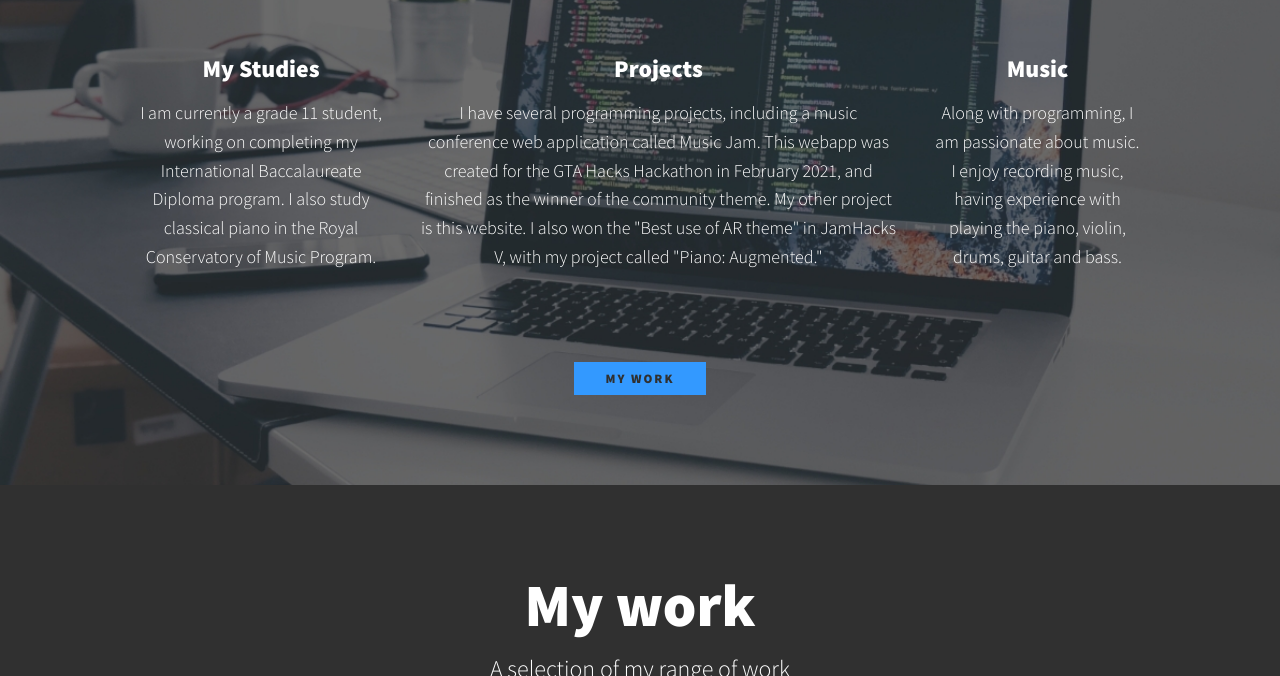
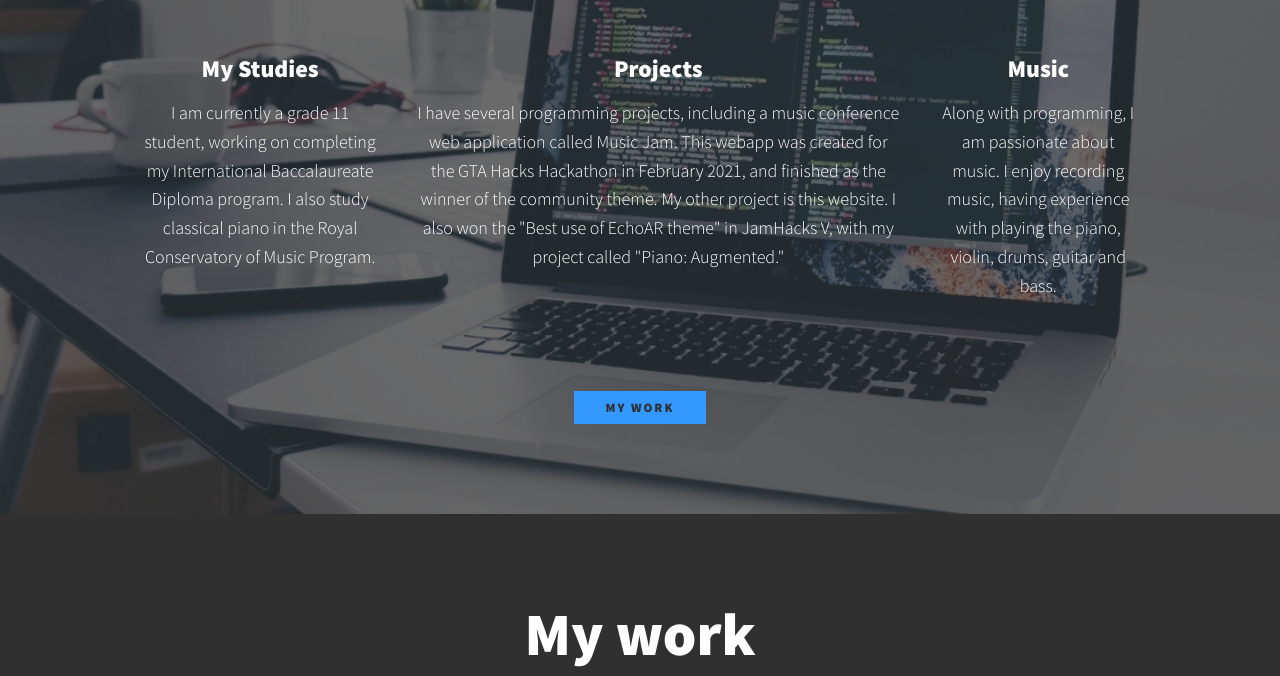
Before and after one commit to jpolina/portfolio, a plain HTML site: page index.html in a window 1280 px wide. Shown: the part 1494-2170 px from the top of the page. Drawn offline with nearby package versions, Linux system fonts and the light colour scheme.

Commit message:
Update achievements

```diff
--- a/index.html
+++ b/index.html
@@ -73,7 +73,7 @@
 
                 <div class="service">
                     <h3>Projects</h3>
-                    <p>I have several programming projects, including a music conference web application called Music Jam. This webapp was created for the GTA Hacks Hackathon in February 2021, and finished as the winner of the community theme. My other project is this website. I also won the "Best use of AR theme" in JamHacks V, with my project called "Piano: Augmented."</p>
+                    <p>I have several programming projects, including a music conference web application called Music Jam. This webapp was created for the GTA Hacks Hackathon in February 2021, and finished as the winner of the community theme. My other project is this website. I also won the "Best use of EchoAR theme" in JamHacks V, with my project called "Piano: Augmented."</p>
                 </div> <!-- / service -->
 
                 <div class="service">
```
